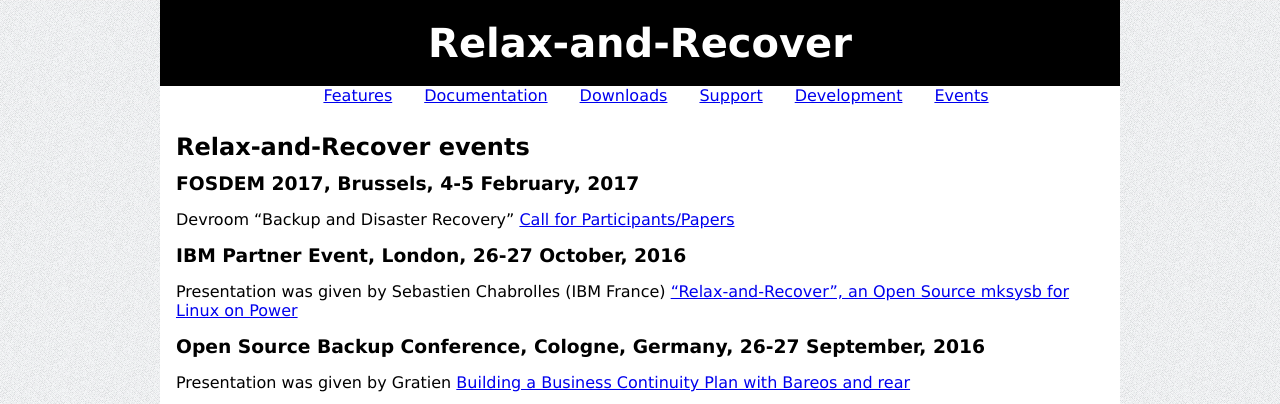
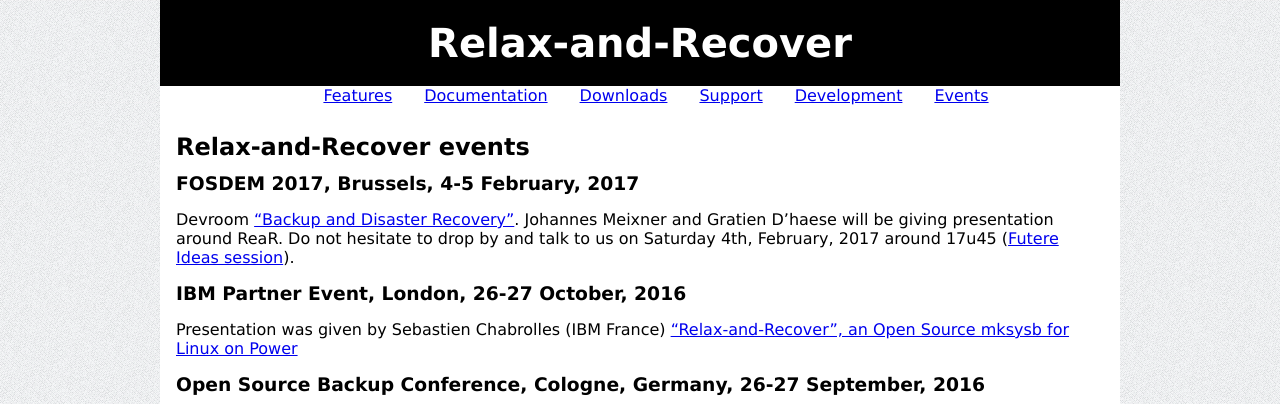
Before and after one commit to rear/rear.github.com, a Jekyll site: the page built from events/index.md, in a window 1280 px wide and 900 px high, cut to the strip 0-404 px from the top of the window. Built offline with Jekyll 4.4.1, drawn with Linux system fonts in a browser that asks for light colours; comment, search, counter and statistics services are not loaded.

Commit message:
updated fosdem sessions

```diff
--- a/events/index.md
+++ b/events/index.md
@@ -6,7 +6,7 @@
 ## Relax-and-Recover events
 
 ### FOSDEM 2017, Brussels, 4-5 February, 2017
-Devroom "Backup and Disaster Recovery" [Call for Participants/Papers](http://bit.ly/2dBoDi4)
+Devroom ["Backup and Disaster Recovery"](https://fosdem.org/2017/schedule/track/backup_and_disaster_recovery/). Johannes Meixner and Gratien D'haese will be giving presentation around ReaR. Do not hesitate to drop by and talk to us on Saturday 4th, February, 2017 around 17u45 ([Futere Ideas session](https://fosdem.org/2017/schedule/event/backup_dr_future_ideas/)).
 
 ### IBM Partner Event, London, 26-27 October, 2016
 Presentation was given by Sebastien Chabrolles (IBM France) ["Relax-and-Recover", an Open Source mksysb for Linux on Power](http://www.slideshare.net/sebastienchabrolles/relax-and-recover-an-open-source-mksysb-for-linux-on-power)
@@ -14,7 +14,7 @@
 ### Open Source Backup Conference, Cologne, Germany, 26-27 September, 2016
 Presentation was given by Gratien [Building a Business Continuity Plan with Bareos and rear](http://osbconf.org/wp-content/uploads/2016/09/Building-a-Business-Continuity-Plan-with-Bareos-and-REAR-Gratien-D%C2%B4haese.pdf)
 
-<iframe width="560" height="315" src="https://www.youtube.com/embed/MsL61ZTJVW8?list=PLeoxx10paaAkIjBQC5bjbiEEd73lbqS-U" frameborder="0" allowfullscreen></iframe>
+<iframe width="280" height="210" src="https://www.youtube.com/embed/MsL61ZTJVW8?list=PLeoxx10paaAkIjBQC5bjbiEEd73lbqS-U" frameborder="0" allowfullscreen></iframe>
 
 <br clear="right">
 
```
